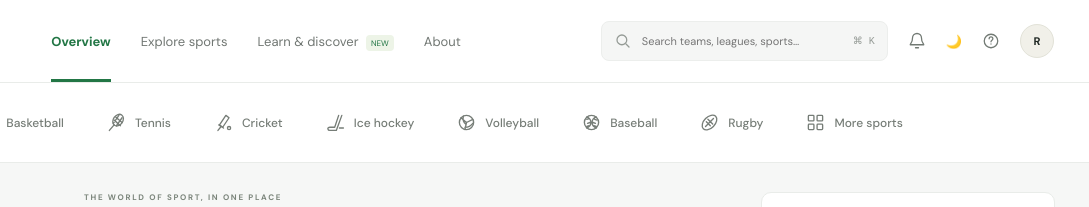
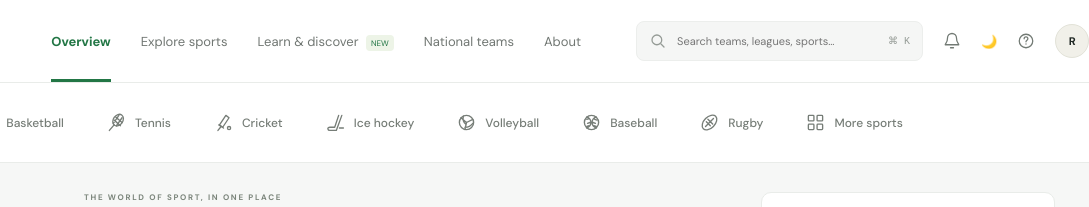
Before and after one commit to robiul234786-pixel/All-sports., a plain HTML site: page index.html in a window 1280 px wide. Shown: the top 207 px of the page, 191-1280 px from the left. Drawn offline with Linux system fonts and the light colour scheme; no server answers.

Commit message:
Update navigation buttons in header

```diff
--- a/index.html
+++ b/index.html
@@ -7,7 +7,7 @@
 <script>var t="";try{t=localStorage.getItem("allsport_theme")||""}catch(e){}if(!t)t=(window.matchMedia&&matchMedia("(prefers-color-scheme: light)").matches)?"light":"night";document.documentElement.dataset.theme=t</script><link rel="stylesheet" href="styles.css">
 </head>
 <body>
-<header class="topbar"><a class="brand" href="#" aria-label="Allsport home"><span class="brand-mark">a</span>allsport<span class="brand-dot">.</span></a><nav class="mainnav"><button class="active" data-page="scores">Overview</button><button data-page="explore">Explore sports</button><button data-page="learn">Learn & discover <span class="new">NEW</span></button><button data-page="about">About</button></nav><div class="top-actions"><label class="search"><span data-icon="search"></span><input id="search" placeholder="Search teams, leagues, sports…" aria-label="Search teams, leagues, sports"><kbd>⌘ K</kbd></label><button class="icon-btn notification-toggle" id="notifications" aria-label="Team news notifications"><svg width="20" height="20" viewBox="0 0 24 24" fill="none" stroke="currentColor" stroke-width="1.8" aria-hidden="true"><path d="M18 8a6 6 0 0 0-12 0c0 7-3 7-3 9h18c0-2-3-2-3-9M10 21h4"/></svg><span id="news-count" hidden>0</span></button><button class="icon-btn" id="theme-toggle" aria-label="Change theme">🌙</button><button class="icon-btn" id="help" aria-label="About Allsport"><span data-icon="help"></span></button><button class="avatar" id="profile" aria-label="View your session">JD</button></div></header>
+<header class="topbar"><a class="brand" href="#" aria-label="Allsport home"><span class="brand-mark">a</span>allsport<span class="brand-dot">.</span></a><nav class="mainnav"><button class="active" data-page="scores">Overview</button><button data-page="explore">Explore sports</button><button data-page="learn">Learn & discover <span class="new">NEW</span></button><button data-page="nations">National teams</button><button data-page="about">About</button></nav><div class="top-actions"><label class="search"><span data-icon="search"></span><input id="search" placeholder="Search teams, leagues, sports…" aria-label="Search teams, leagues, sports"><kbd>⌘ K</kbd></label><button class="icon-btn notification-toggle" id="notifications" aria-label="Team news notifications"><svg width="20" height="20" viewBox="0 0 24 24" fill="none" stroke="currentColor" stroke-width="1.8" aria-hidden="true"><path d="M18 8a6 6 0 0 0-12 0c0 7-3 7-3 9h18c0-2-3-2-3-9M10 21h4"/></svg><span id="news-count" hidden>0</span></button><button class="icon-btn" id="theme-toggle" aria-label="Change theme">🌙</button><button class="icon-btn" id="help" aria-label="About Allsport"><span data-icon="help"></span></button><button class="avatar" id="profile" aria-label="View your session">JD</button></div></header>
 <div class="sportbar" id="sportbar"></div>
 <div class="layout"><aside class="sidebar"><div class="side-label">YOUR SPACE</div><button class="side-item selected" id="allmatches"><span data-icon="grid"></span>All matches<span class="count">24</span></button><button class="side-item" id="favorites"><span data-icon="star"></span>Favorites<span class="count" id="favcount">0</span></button><div class="side-label league-label">POPULAR LEAGUES <span data-icon="sliders"></span></div><div id="leagues"></div><button class="all-leagues" id="allleagues">View all leagues <span>→</span></button><div class="side-label">EXPLORE THE WORLD</div><button class="side-item" data-page="explore"><span data-icon="globe"></span>All sports<span>↗</span></button><button class="side-item" data-page="learn"><span data-icon="book"></span>Sports explained<span>↗</span></button><div class="sidebar-promo"><div class="mini-circles">◉</div><h3>Every sport.<br>A new story.</h3><p>Find your next favorite sport.<br>There’s a whole world to explore.</p><button data-page="explore">Start exploring <span>↗</span></button></div><div class="side-footer">Made for the love of the game.<br><span>About · Privacy · Feedback</span></div></aside>
 <main><section class="welcome"><div><div class="eyebrow">THE WORLD OF SPORT, IN ONE PLACE</div><h1>Your daily dose of sport<span>.</span></h1><p>Follow the action. Understand the game. Find your passion.</p></div><span class="today-label"><span data-icon="calendar"></span> <span id="today-text">Today</span></span></section>
```
